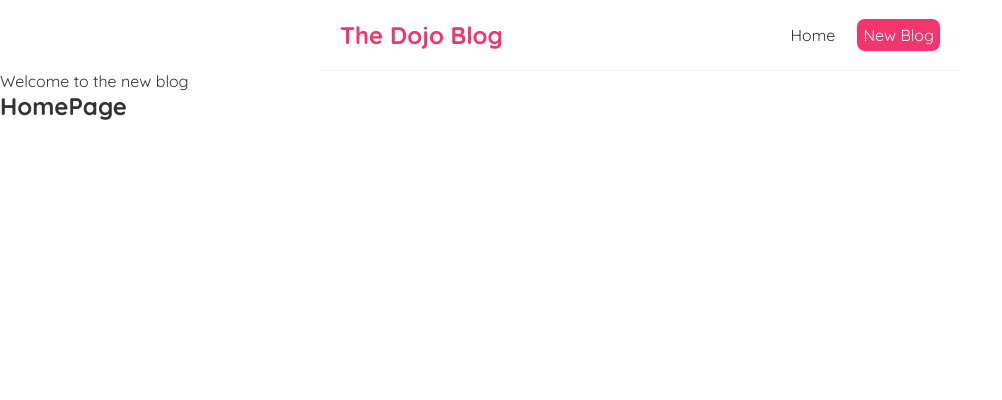
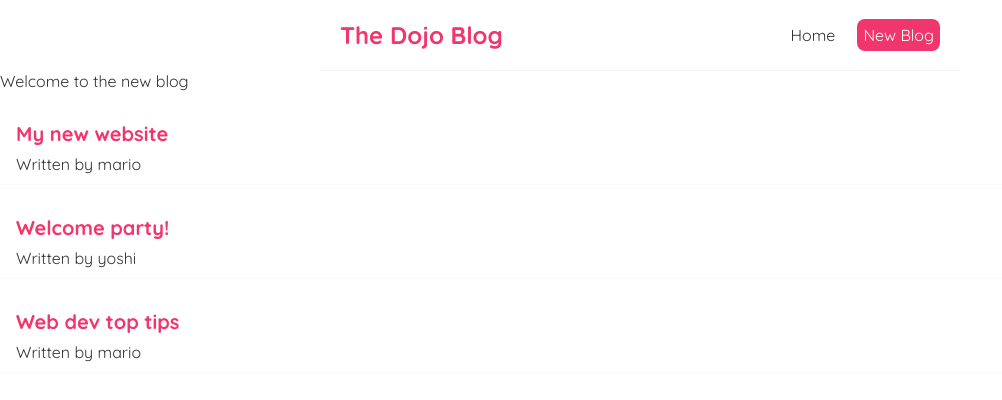
Before and after one commit to WALL-EEEEEEE/modern-react-tutorial, a React (Create React App) app in the folder dojo-blog/: page / in a window 1280 px wide. Shown: the top 400 px of the page, without its empty margins (0-1002 px from the left). Built offline with nearby package versions, Linux system fonts and the light colour scheme.

Commit message:
add outputting list logic

```diff
--- a/dojo-blog/src/Home.js
+++ b/dojo-blog/src/Home.js
@@ -2,11 +2,18 @@
 
 const Home = () => {
     const [blogs, setBlogs]  = useState([
-        {}
+        { title: 'My new website', body: 'lorem ipsum...', author: 'mario', id: 1 },
+        { title: 'Welcome party!', body: 'lorem ipsum...', author: 'yoshi', id: 2 },
+        { title: 'Web dev top tips', body: 'lorem ipsum...', author: 'mario', id: 3 }
     ])
     return (
         <div className="home">
-            <h2>HomePage</h2>
+            {blogs.map(blog => (
+                <div className="blog-preview" key={blog.id}>
+                    <h2>{ blog.title }</h2>
+                    <p>Written by {blog.author}</p>
+                </div>
+            ))}
         </div>
      );
 }
--- a/dojo-blog/src/index.css
+++ b/dojo-blog/src/index.css
@@ -33,3 +33,18 @@
   margin: 40px auto;
   padding: 20px;
 }
+
+/* blog previews / list */
+.blog-preview {
+  padding: 10px 16px;
+  margin: 20px 0;
+  border-bottom: 1px solid #fafafa;
+}
+.blog-preview:hover {
+  box-shadow: 1px 3px 5px rgba(0,0,0,0.1);
+}
+.blog-preview h2 {
+  font-size: 20px;
+  color: #f1356d;
+  margin-bottom: 8px;
+}
```
